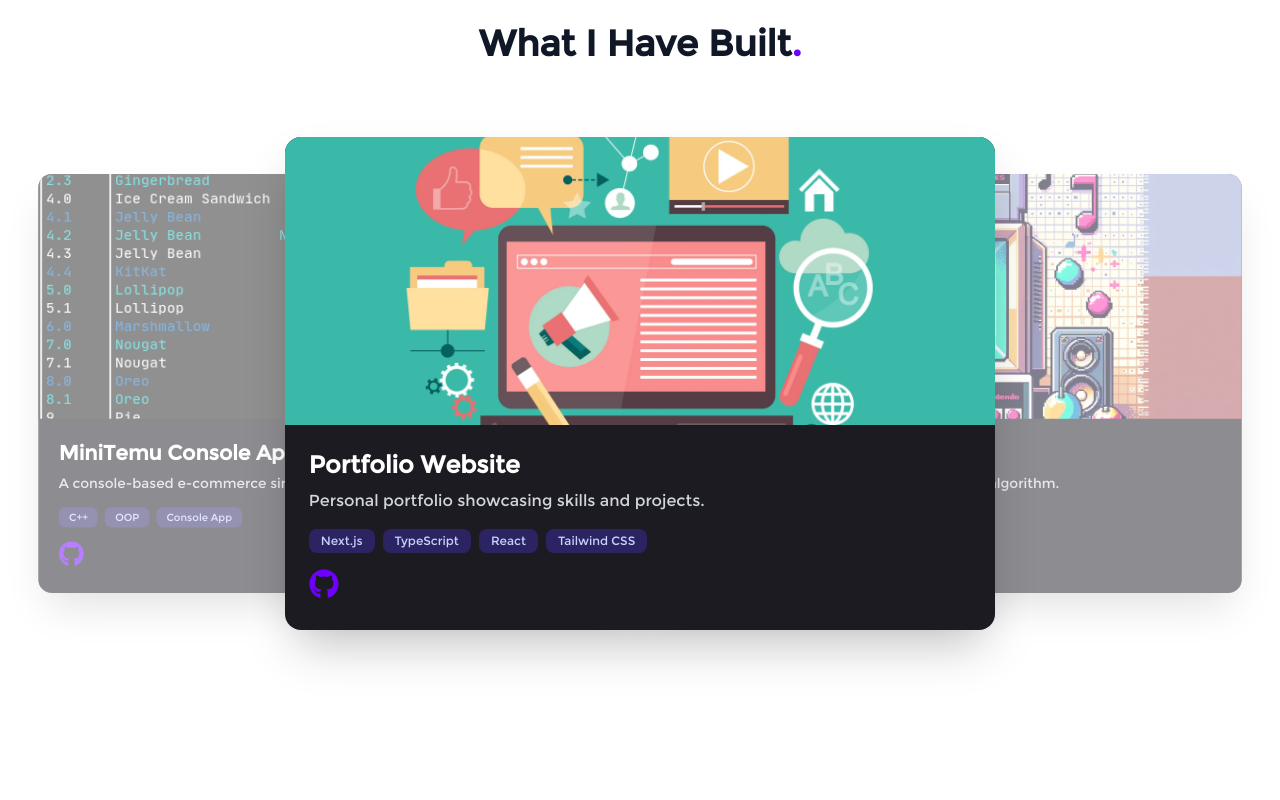
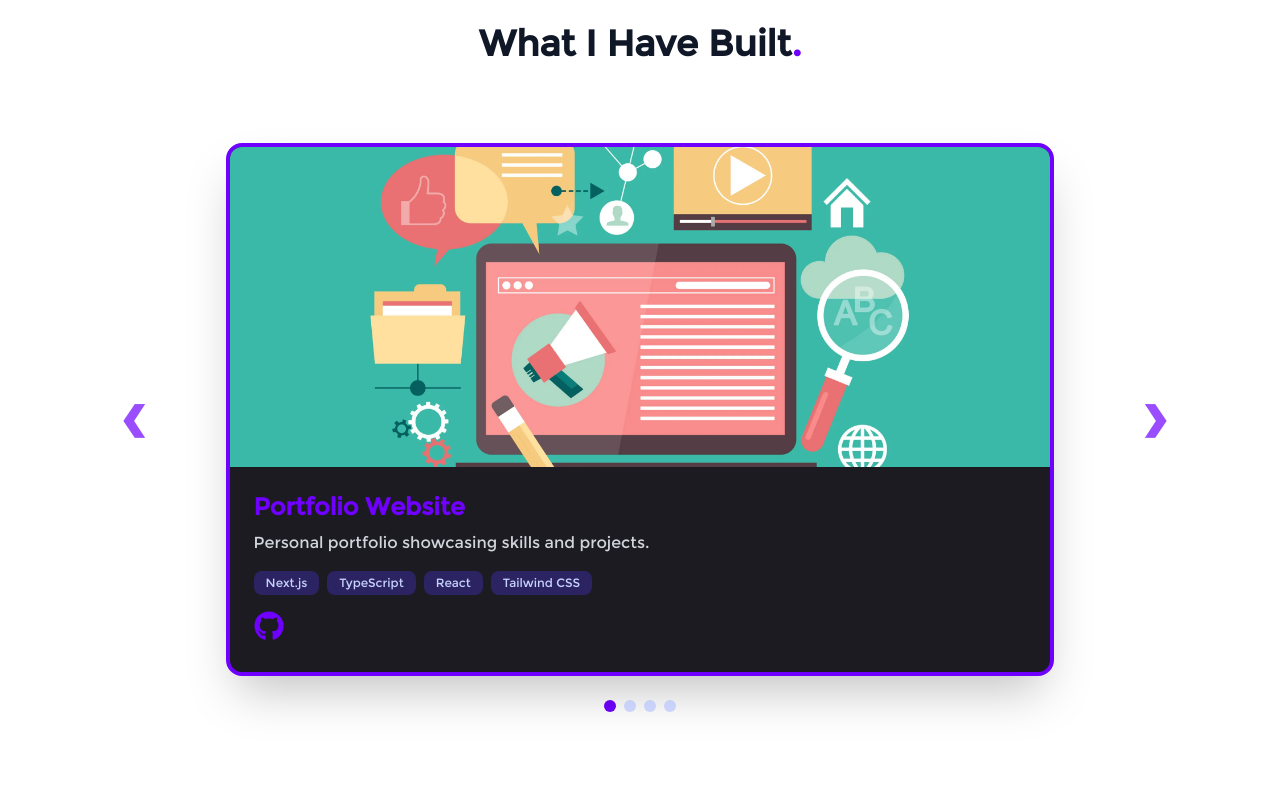
Before and after one commit to MeenakshiRajesh123/my-portfolio, a Next.js app: page / in a window 1280 px wide. Shown: the part 2180-2980 px from the top of the page. Built offline with nearby package versions, Linux system fonts and the light colour scheme.

Commit message:
Update project section

```diff
--- a/src/app/components/Projects.tsx
+++ b/src/app/components/Projects.tsx
@@ -1,16 +1,20 @@
 "use client";
 
 import { useState } from "react";
-import { motion } from "framer-motion";
 import Image from "next/image";
 import { FaGithub } from "react-icons/fa";
 import { FadeInSection } from "./FadeInSection";
 
 const ChevronLeft = () => (
-    <span className="text-6xl text-indigo-500 opacity-60 hover:opacity-100">‹</span>
+    <span className="text-8xl text-[#6F00FF] opacity-70 cursor-pointer hover:scale-110 transition-transform">
+        ‹
+    </span>
 );
+
 const ChevronRight = () => (
-    <span className="text-6xl text-indigo-500 opacity-60 hover:opacity-100">›</span>
+    <span className="text-8xl text-[#6F00FF] opacity-70 cursor-pointer hover:scale-110 transition-transform">
+        ›
+    </span>
 );
 
 interface Project {
@@ -61,11 +65,11 @@ export default function Projects() {
     return (
         <section
             id="projects"
-            className="w-full flex flex-col items-center justify-center px-6 pb-75 relative"
+            className="w-full flex flex-col items-center justify-center px-6 pb-10 relative"
         >
             {/* Heading */}
             <FadeInSection>
-                <h2 className="text-3xl md:text-4xl font-extrabold text-center mb-80">
+                <h2 className="text-3xl md:text-4xl font-extrabold text-center mb-20">
                     What I Have Built<span className="text-[#6F00FF]">.</span>
                 </h2>
             </FadeInSection>
@@ -75,60 +79,34 @@ export default function Projects() {
                 {/* Left arrow */}
                 <button
                     onClick={prev}
-                    className="absolute left-[-90px] top-1/2 -translate-y-1/2 z-20"
+                    className="absolute left-[70px] top-1/2 -translate-y-1/2 z-20"
                 >
                     <ChevronLeft />
                 </button>
 
-                {/* Project cards container */}
-                <div className="flex justify-center items-center gap-6 overflow-hidden w-full max-w-7xl">
-                    {projects.map((project, i) => {
-                        const offset = (i - index + projects.length) % projects.length;
-
-                        let scale = 0.75;
-                        let opacity = 0.25;
-                        let zIndex = 0;
-                        let translateX = 0;
-
-                        if (offset === 0) {
-                            scale = 1;
-                            opacity = 1;
-                            zIndex = 10;
-                        } else if (offset === 1) {
-                            translateX = 300;
-                            opacity = 0.5;
-                            scale = 0.85;
-                        } else if (offset === projects.length - 1) {
-                            translateX = -300;
-                            opacity = 0.5;
-                            scale = 0.85;
-                        }
-
-                        return (
-                            <motion.div
-                                key={i}
-                                animate={{ scale, opacity, x: translateX, zIndex }}
-                                transition={{ duration: 0.6 }}
-                                className="absolute w-[85%] md:w-[60%] bg-[#1c1b22] rounded-2xl shadow-2xl overflow-hidden"
-                            >
+                {/* Project card */}
+                <div className="relative w-[90%] md:w-[75%] lg:w-[70%] bg-[#1c1b22] rounded-2xl shadow-2xl overflow-hidden cursor-pointer border-4 border-[#6F00FF]">
                     {/* Image */}
-                                <div className="w-full h-72">
+                    <div className="w-full h-80">
                         <Image
-                                        src={project.image}
-                                        alt={project.title}
+                            src={projects[index].image}
+                            alt={projects[index].title}
                             width={800}
                             height={500}
                             className="object-cover w-full h-full"
+                            priority
                         />
                     </div>
 
                     {/* Content */}
                     <div className="p-6 text-white">
-                                    <h3 className="text-2xl font-semibold">{project.title}</h3>
-                                    <p className="text-gray-300 mt-2">{project.description}</p>
+                        <h3 className="text-2xl font-semibold text-[#6F00FF]">
+                            {projects[index].title}
+                        </h3>
+                        <p className="text-gray-300 mt-2">{projects[index].description}</p>
 
                         <div className="flex flex-wrap gap-2 mt-4">
-                                        {project.tech.map((tech, j) => (
+                            {projects[index].tech.map((tech, j) => (
                                 <span
                                     key={j}
                                     className="px-3 py-1 text-xs bg-indigo-600/30 text-indigo-200 rounded-lg"
@@ -141,7 +119,7 @@ export default function Projects() {
                         {/* GitHub Icon */}
                         <div className="mt-4">
                             <a
-                                            href={project.githubLink}
+                                href={projects[index].githubLink}
                                 target="_blank"
                                 rel="noreferrer"
                                 className="inline-block"
@@ -153,19 +131,28 @@ export default function Projects() {
                             </a>
                         </div>
                     </div>
-                            </motion.div>
-                        );
-                    })}
                 </div>
 
                 {/* Right arrow */}
                 <button
                     onClick={next}
-                    className="absolute right-[-90px] top-1/2 -translate-y-1/2 z-20"
+                    className="absolute right-[60px] top-1/2 -translate-y-1/2 z-20"
                 >
                     <ChevronRight />
                 </button>
             </div>
+
+            {/* Dot Indicators */}
+            <div className="flex justify-center mt-6 gap-2">
+                {projects.map((_, i) => (
+                    <span
+                        key={i}
+                        onClick={() => setIndex(i)}
+                        className={`w-3 h-3 rounded-full cursor-pointer transition-all duration-300 ${i === index ? "bg-[#6F00FF]" : "bg-indigo-300 opacity-50"
+                            }`}
+                    />
+                ))}
+            </div>
         </section>
     );
 }
--- a/src/app/components/Skills.tsx
+++ b/src/app/components/Skills.tsx
@@ -19,9 +19,9 @@ export default function Skills() {
         { name: "JavaScript", icon: "/javascript.png", category: "frontend" },
         { name: "React", icon: "/react.png", category: "frontend" },
         { name: "Next.js", icon: "/next.svg", category: "frontend" },
+        { name: "Bootstrap", icon: "/bootstrap.png", category: "frontend" },
         { name: "TypeScript", icon: "/type.svg", category: "frontend" },
         { name: "HTML5", icon: "/html.png", category: "frontend" },
-        { name: "Bootstrap", icon: "/bootstrap.png", category: "frontend" },
 
         // Backend
         { name: "Node", icon: "/node.png", category: "backend" },
```
Also changed, not shown: public/doodle.png. Lines whose indentation alone changed are shown as unchanged.
